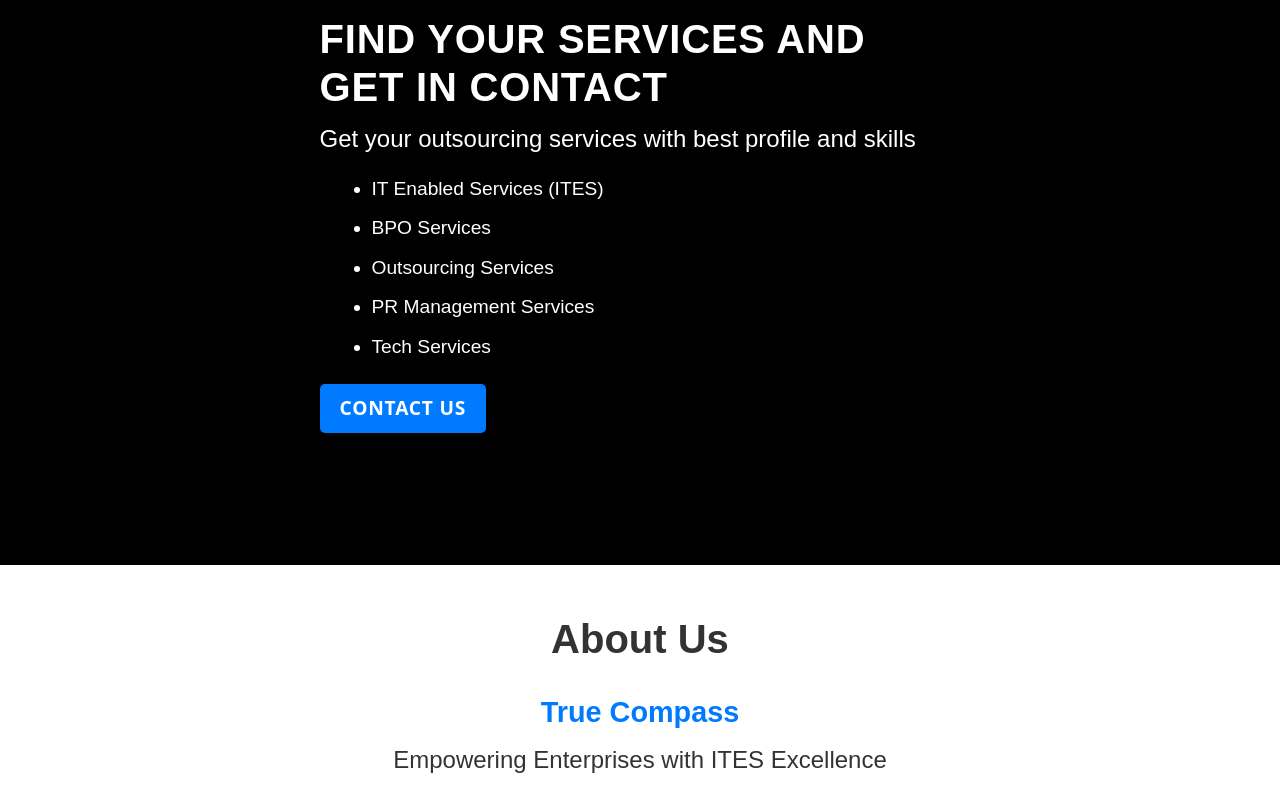
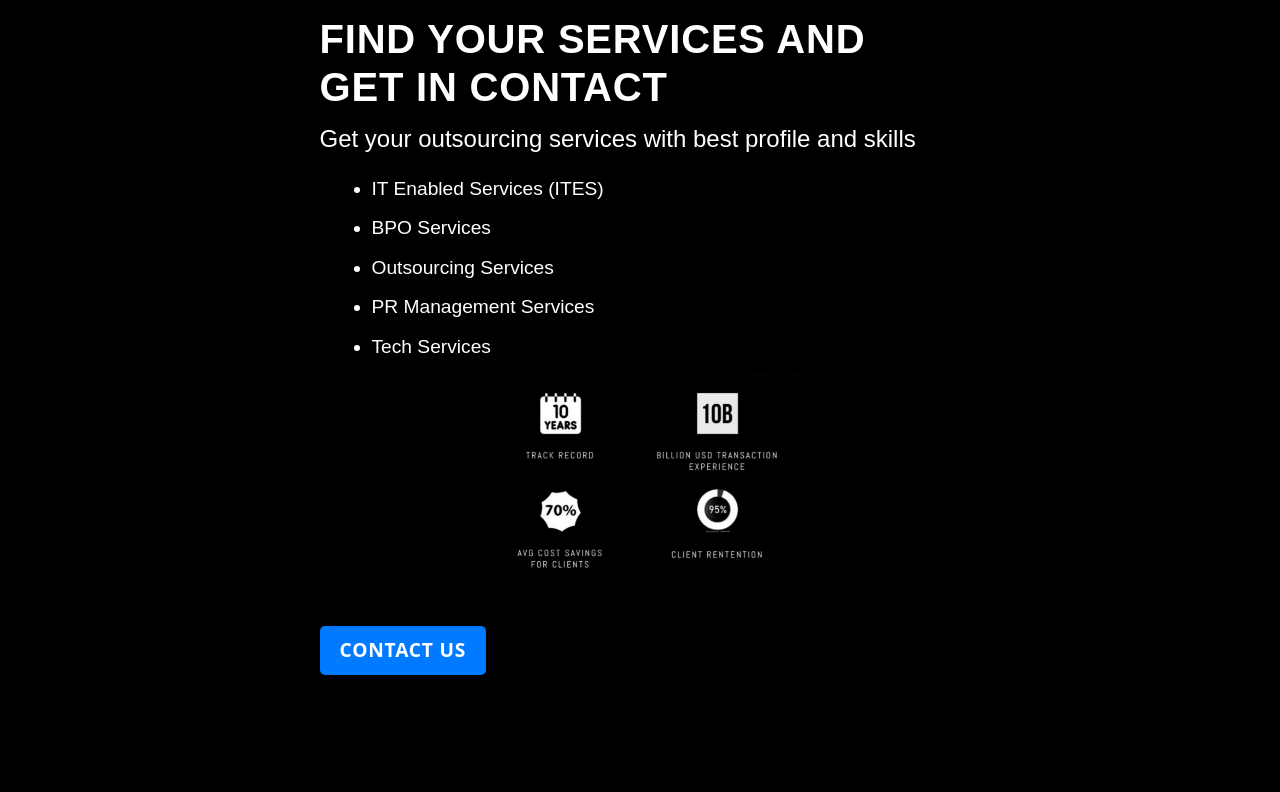
Before and after one commit to ishraklatif/TrueCompass, a React (Create React App) app: page / in a window 1280 px wide. Shown: the part 469-1261 px from the top of the page. Built offline with nearby package versions, Linux system fonts and the light colour scheme; a web font is replaced by a local one.

Commit message:
Update Banner.js

```diff
--- a/src/components/Banner.js
+++ b/src/components/Banner.js
@@ -2,6 +2,7 @@ import React, { useEffect, useState } from 'react';
 import { Container, Row, Col } from 'react-bootstrap';
 import { LinkContainer } from 'react-router-bootstrap';
 import TrackVisibility from 'react-on-screen';
+import portfolioImage from '../assets/img/portfolio.jpg';
 
 export const Banner = React.memo(({ rotateTextArray, fixedHeading, showSubtext }) => {
   const [loopNum, setLoopNum] = useState(0);
@@ -72,7 +73,13 @@ export const Banner = React.memo(({ rotateTextArray, fixedHeading, showSubtext }
                       </ul>
                     </div>
                   )}
-
+                  <LinkContainer to="/about">
+                    <img
+                      src={portfolioImage}
+                      alt="Portfolio Highlights"
+                      className="portfolio-display"
+                    />
+                  </LinkContainer>
                   <LinkContainer to="/contact">
                     <button className="custom-contact-btn">Contact Us</button>
                   </LinkContainer>
```
